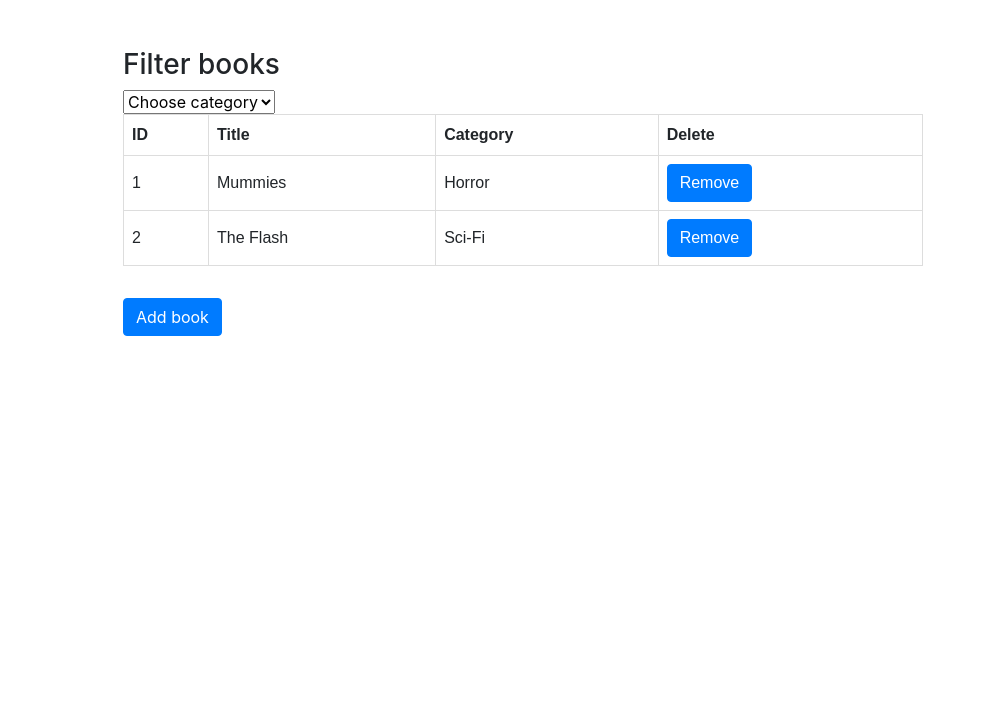
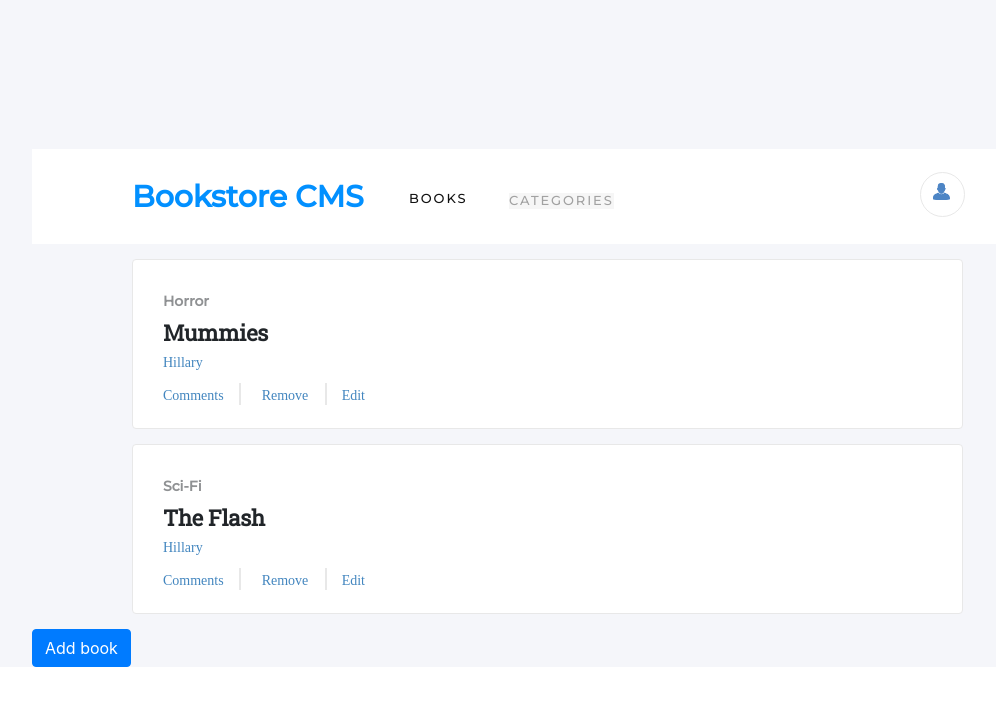
Before and after one commit to imhilla/Bookstore, a React (Create React App) app: page / in a window 1280 px wide. Shown: the top 706 px of the page, without its empty margins (117-1113 px from the left). Built offline with nearby package versions, Linux system fonts and the light colour scheme.

Commit message:
add books section style

```diff
--- a/package.json
+++ b/package.json
@@ -3,6 +3,9 @@
   "version": "0.1.0",
   "private": true,
   "dependencies": {
+    "@fortawesome/fontawesome-free": "^5.15.1",
+    "@fortawesome/fontawesome-svg-core": "^1.2.32",
+    "@fortawesome/free-solid-svg-icons": "^5.15.1",
     "@testing-library/jest-dom": "^4.2.4",
     "@testing-library/react": "^9.5.0",
     "@testing-library/user-event": "^7.2.1",
--- a/public/index.html
+++ b/public/index.html
@@ -9,6 +9,9 @@
   <meta name="description" content="Web site created using create-react-app" />
   <link rel="stylesheet" href="https://stackpath.bootstrapcdn.com/bootstrap/4.3.1/css/bootstrap.min.css"
     integrity="sha384-ggOyR0iXCbMQv3Xipma34MD+dH/1fQ784/j6cY/iJTQUOhcWr7x9JvoRxT2MZw1T" crossorigin="anonymous">
+    <link href="https://fonts.googleapis.com/css2?family=Montserrat:wght@500&display=swap" rel="stylesheet">
+    <link rel="stylesheet" href="https://cdnjs.cloudflare.com/ajax/libs/font-awesome/4.7.0/css/font-awesome.min.css">
+    <link href="https://fonts.googleapis.com/css2?family=Roboto+Slab:wght@400&display=swap" rel="stylesheet">
   <link rel="apple-touch-icon" href="%PUBLIC_URL%/logo192.png" />
   <!--
       manifest.json provides metadata used when your web app is installed on a
--- a/src/App.css
+++ b/src/App.css
@@ -12,15 +12,202 @@ th {
 }
 
 .App {
-  width: 70%;
-  margin: auto;
-  padding: 3em;
-}
-
-.addbook {
-  margin-top: 2em;
+  width: 100%;
+  height: auto;
+  background-color: #f5f6fa;
+  padding: 149px 100px 0 149px;
 }
 
 .title {
   padding-bottom: 1em;
 }
+
+.Bookstore-CMS {
+  width: 240px;
+  height: 37px;
+  font-family: Montserrat;
+  font-size: 30px;
+  font-weight: bold;
+  font-stretch: normal;
+  font-style: normal;
+  line-height: normal;
+  letter-spacing: normal;
+  color: #0290ff;
+  margin: 29px 37px 29px 100px;
+}
+
+.panel-bg {
+  display: flex;
+  justify-content: space-between;
+  width: 100%;
+  height: 95px;
+  background-color: #ffffff;
+}
+
+.second-panel {
+  display: flex;
+}
+
+.CATEGORIES {
+  width: 105px;
+  height: 16px;
+  opacity: 0.5;
+  font-family: Montserrat;
+  font-size: 13px;
+  font-weight: normal;
+  font-stretch: normal;
+  font-style: normal;
+  line-height: normal;
+  letter-spacing: 1.9px;
+  color: #474747;
+}
+
+.BOOKS {
+  width: 59px;
+  height: 16px;
+  font-family: Montserrat;
+  font-size: 13px;
+  font-weight: normal;
+  font-stretch: normal;
+  font-style: normal;
+  line-height: normal;
+  letter-spacing: 1.9px;
+  color: #121212;
+  padding: 41px 16px 38px 0;
+}
+
+.panel-bg select {
+  border: none;
+  -webkit-appearance: none;
+  -moz-appearance: none;
+  text-overflow: "";
+}
+
+.panel-bg select:focus {
+  outline: none;
+}
+
+.categories {
+  padding: 38px 16px 38px 41px;
+}
+
+.oval {
+  width: 45px;
+  height: 45px;
+  border: solid 1px #e8e8e8;
+  border-radius: 50%;
+}
+
+.user {
+  width: 17px;
+  height: 17px;
+  margin: 10px 0 0 12px;
+}
+
+.holder {
+  margin: 23px 98px 27px 0;
+}
+
+.contents {
+  display: flex;
+  flex-direction: column;
+  height: 170px;
+  border-radius: 4px;
+  border: solid 1px #e8e8e8;
+  background-color: #ffffff;
+  margin: 15px 100px;
+  padding-left: 30px;
+}
+
+.school {
+  width: 49px;
+  height: 18px;
+  opacity: 0.5;
+  font-family: Montserrat;
+  font-size: 14px;
+  font-weight: bold;
+  font-stretch: normal;
+  font-style: normal;
+  line-height: normal;
+  letter-spacing: normal;
+  color: var(--black-three);
+  margin-top: 32px;
+}
+
+.title {
+  width: 197px;
+  height: 29px;
+  font-family: "Roboto Slab", serif;
+  font-size: 22px;
+  font-weight: bold;
+  font-stretch: normal;
+  font-style: normal;
+  line-height: normal;
+  letter-spacing: -0.2px;
+  color: var(--black-three);
+}
+
+.Suzanne-Collins {
+  width: 107px;
+  height: 19px;
+  font-family: RobotoSlab;
+  font-size: 14px;
+  font-weight: 300;
+  font-stretch: normal;
+  font-style: normal;
+  line-height: normal;
+  letter-spacing: normal;
+  color: #4386bf;
+}
+
+.Comments {
+  width: 73px;
+  height: 19px;
+  font-family: RobotoSlab;
+  font-size: 14px;
+  font-weight: 300;
+  font-stretch: normal;
+  font-style: normal;
+  line-height: normal;
+  letter-spacing: normal;
+  color: #4386bf;
+}
+
+.Remove {
+  width: 54px;
+  height: 19px;
+  font-family: RobotoSlab;
+  font-size: 14px;
+  font-weight: 300;
+  font-stretch: normal;
+  font-style: normal;
+  line-height: normal;
+  letter-spacing: normal;
+  color: #4386bf;
+  border: none;
+  background-color: #fff;
+}
+
+.Remove:focus {
+  outline: none;
+}
+
+.Edit {
+  width: 27px;
+  height: 19px;
+  font-family: RobotoSlab;
+  font-size: 14px;
+  font-weight: 300;
+  font-stretch: normal;
+  font-style: normal;
+  line-height: normal;
+  letter-spacing: normal;
+  color: #4386bf;
+}
+
+.Line-2 {
+  width: 2px;
+  height: 24px;
+  border: solid 1px #e8e8e8;
+  margin: 15px;
+}
--- a/src/components/book.js
+++ b/src/components/book.js
@@ -4,16 +4,22 @@ import React from 'react';
 
 const Book = book => {
   const {
-    id, title, category, handleRemoveBook,
+    title, category, handleRemoveBook, author,
   } = book;
 
   return (
-    <tr>
-      <td>{id}</td>
-      <td>{title}</td>
-      <td>{category}</td>
-      <td><button type="button" className="btn btn-primary" onClick={() => handleRemoveBook(book)}>Remove</button></td>
-    </tr>
+    <div className="contents">
+      <h3 className="school">{category}</h3>
+      <h3 className="title">{title}</h3>
+      <h3 className="Suzanne-Collins">{author}</h3>
+      <div>
+        <a href="#s" className="Comments">Comments</a>
+        <span className="Line-2" />
+        <button type="button" className="Remove" onClick={() => handleRemoveBook(book)}>Remove</button>
+        <span className="Line-2" />
+        <a href="#s" className="Edit">Edit</a>
+      </div>
+    </div>
   );
 };
 
--- a/src/components/categoryFilter.js
+++ b/src/components/categoryFilter.js
@@ -1,7 +1,9 @@
 import React from 'react';
 import { v4 as uuidv4 } from 'uuid';
+import user from '../img/user.png';
 
 const categories = ['Action', 'Biography', 'History', 'Horror', 'Kids', 'Learning', 'Sci-Fi'];
+const booksLink = 'BOOKS';
 
 const renderCategories = categories.map(item => (
   // eslint-disable-next-line no-return-assign
@@ -9,18 +11,26 @@ const renderCategories = categories.map(item => (
 ));
 
 const categoryFilter = ({ filter = 'All', handleFilterChange }) => (
-  <div className="dropdown">
-    <h3>Filter books</h3>
+  <div className="panel-bg">
+    <div className="second-panel">
+      <h3 className="Bookstore-CMS">Bookstore CMS</h3>
+      <h3 className="BOOKS">{booksLink}</h3>
+      <div className="categories">
         <select
           id="inputGroupSelect01"
           value={filter}
           onChange={handleFilterChange}
+          className="CATEGORIES"
         >
-      <option selected>Choose category</option>
+          <option selected>CATEGORIES</option>
           {renderCategories}
         </select>
       </div>
-
+    </div>
+    <div className="holder">
+      <div className="oval"><img src={user} alt="" className="user" /></div>
+    </div>
+  </div>
 );
 
 export default categoryFilter;
--- a/src/containers/booklist.js
+++ b/src/containers/booklist.js
@@ -17,6 +17,8 @@ const BookList = ({
     changeFilter(filter);
   };
 
+  const author = 'Hillary';
+
   const filtered = category === 'All' ? books : books.filter(book => book.category === category);
   return (
     <div>
@@ -24,25 +26,18 @@ const BookList = ({
         filter={category}
         handleFilterChange={handleFilterChange}
       />
-      <table>
-        <tbody>
-          <tr>
-            <th>ID</th>
-            <th>Title</th>
-            <th>Category</th>
-            <th>Delete</th>
-          </tr>
+      <div>
         {filtered.map(book => (
           <Book
             id={book.id}
             key={book.id}
+            author={author}
             handleRemoveBook={handleRemoveBook}
             // eslint-disable-next-line react/jsx-props-no-spreading
             {...book}
           />
         ))}
-        </tbody>
-      </table>
+      </div>
     </div>
   );
 };
```
Also changed, not shown: src/img/user.png (added), 1 other file (tests, documents, lock files or other folders). Lines whose indentation alone changed are shown as unchanged.
